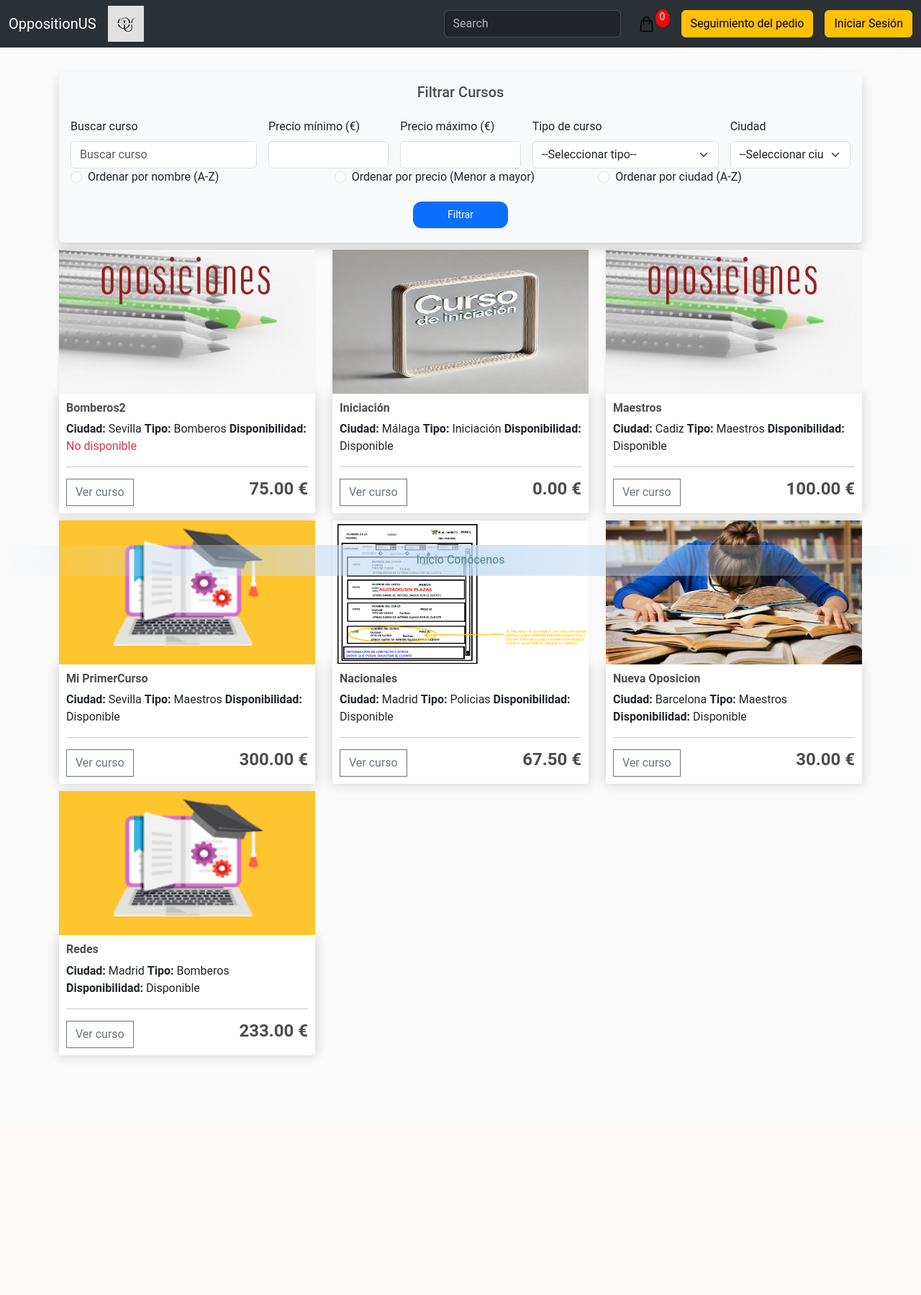
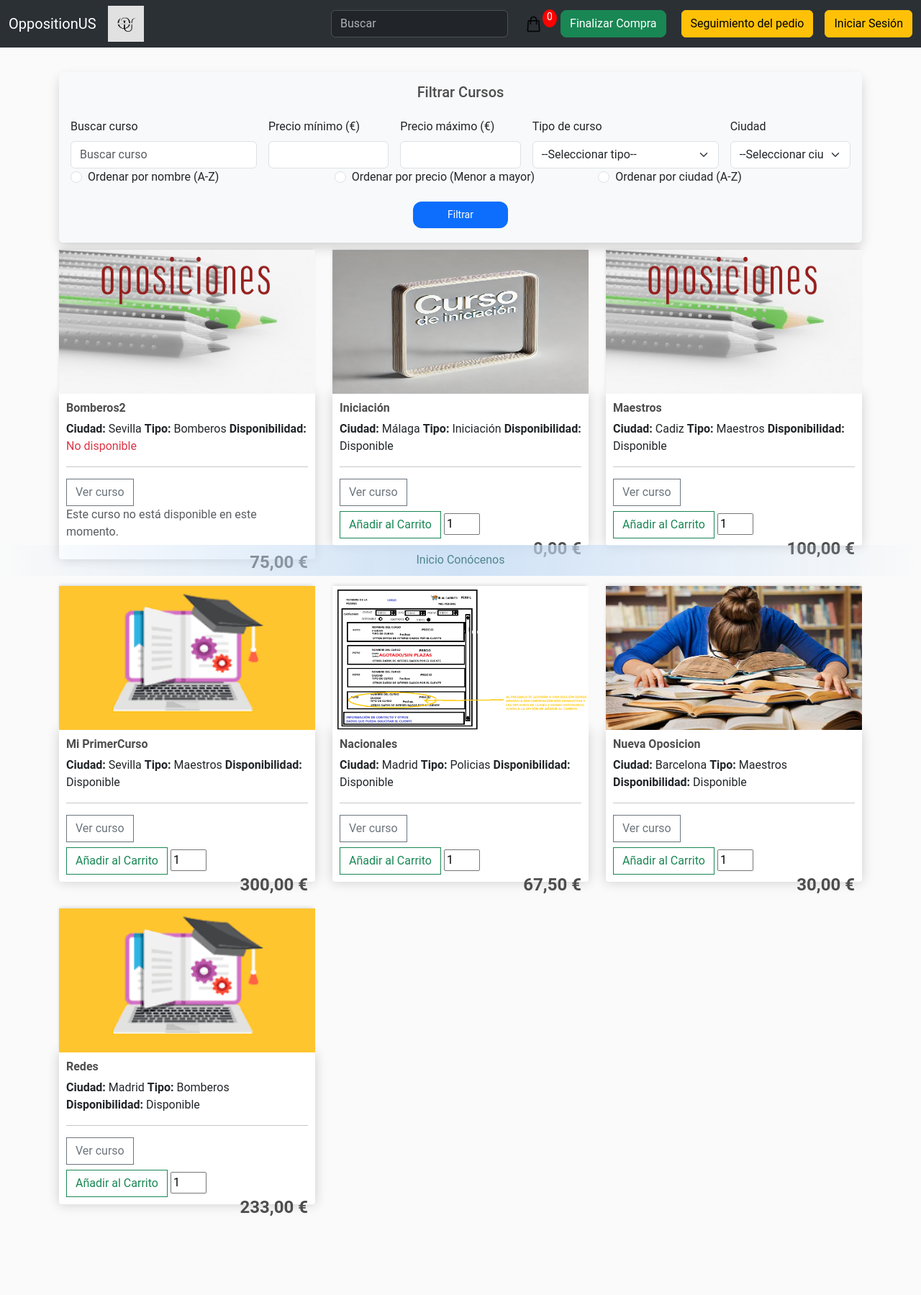
Before and after one commit to Fsolis19/webReservasOposiciones, a Django app: page /store/ in a window 1280 px wide. Shown: the whole page at 72% size. Before the commit the page ends 1474 px from the top, so only its background shows below. Run offline with Django 4.2, Linux system fonts and the light colour scheme; data comes from the database, SQL or seed files in the repository; both versions use the stored data as it was after the commit.

Commit message:
Pagao en tres pasos

```diff
--- a/static/js/cart.js
+++ b/static/js/cart.js
@@ -68,7 +68,6 @@
             if (cart[id].quantity <= 0){
                 delete cart[id]
             }
-            console.log(cart)
             document.cookie = 'cart=' + JSON.stringify(cart) + ";domain=;path=/"
             window.location.reload()
         }
--- a/store/templates/store/checkout.html
+++ b/store/templates/store/checkout.html
@@ -118,7 +118,7 @@
 
      <div class="col-lg-6">
           <div class="box-element">
-               <a  class="btn btn-outline-dark" href="{% url 'cart' %}">&#x2190; Back to Cart</a>
+               <a  class="btn btn-outline-dark" href="{% url 'cart' %}">&#x2190; Volver al carrito</a>
                <hr>
                <h3>Resumen del pedido</h3>
                <hr>
--- a/store/templates/store/main.html
+++ b/store/templates/store/main.html
@@ -47,8 +47,8 @@
             <div class="collapse navbar-collapse" id="navbarSupportedContent">
               <ul class="navbar-nav me-auto mb-2 mb-lg-0">
               </ul>
-              <form class="d-flex" action="/" method="get" role="search">
-                <input class="form-control me-2" type="search" placeholder="Search" aria-label="Search" name="q">
+              <form class="d-flex" action="/store" method="get" role="search">
+                <input class="form-control me-2" type="search" placeholder="Buscar" aria-label="Search" name="q">
               </form>
               {% if customer.admin == True %}
               <!-- Botón para acceder a clientes -->
@@ -60,8 +60,9 @@
               <a href="{% url 'cart' %}">
                   <img id="cart-icon" src="{% static 'images/cart.png' %}">
               </a>
+              <p id="cart-total">{{ cartItems }}</p>
               <!-- Icono carrito -->
-              <p id="cart-total">{{ cartItems }}</p>
+              <a  style="float:right; margin:5px;" class="btn btn-success rounded-3" href="{% url 'checkout' %}">Finalizar Compra</a>
               <a href="{% url 'track_orders' %}" class="btn btn-warning ms-lg-3 rounded-2">Seguimiento del pedio</a>
               {% if not user.is_authenticated %}
                   <a href="{% url 'login' %}"class="btn btn-warning ms-lg-3 rounded-2">Iniciar Sesión</a>
--- a/store/templates/store/store.html
+++ b/store/templates/store/store.html
@@ -141,6 +141,15 @@
                     <a href="{% url 'delete_course' course.id %}">
                         <button class="btn btn-outline-secondary btn-sm add-btn" style="padding: 5px 10px; font-size: 12px;">Borrar curso</button>
                     </a>
+                {% else %}
+                    {% if course.is_available %}
+                        <div style="flex-direction: column;">
+                            <button data-course="{{ course.id }}" data-action="add" data-quantity="1" class="btn btn-outline-success add-btn update-cart">Añadir al Carrito</button>
+                            <input class="quantity-input" type="number" value="1" min="1" style="width: 50px; margin-top: 10px" data-course="{{ course.id }}">
+                        </div>
+                    {% else %}
+                        <p class="text-muted">Este curso no está disponible en este momento.</p>
+                    {% endif %}
                 {% endif %}
 
                 <h4 style="display: inline-block; float: right;"><strong>
@@ -150,4 +159,27 @@
         </div>
     {% endfor %}
 </div>
+
+<script type="text/javascript" src="{% static 'js/course.js' %}"></script>
+<script type="text/javascript" src="{% static 'js/cart.js' %}"></script>
+<script>
+    document.querySelectorAll('.quantity-input').forEach(input => {
+        input.addEventListener('input', function (e) {
+            const courseId = e.target.dataset.course; // Obtén el ID del curso
+            const addBtn = document.querySelector(`.update-cart[data-course="${courseId}"]`);
+            if (addBtn) {
+                addBtn.dataset.quantity = e.target.value; // Actualiza dinámicamente el atributo data-quantity
+            }
+        });
+    });
+
+    // Establece el valor inicial para todos los campos de cantidad al cargar la página
+    window.onload = function () {
+        document.querySelectorAll('.quantity-input').forEach(input => {
+            input.value = 1;
+        });
+    };
+
+</script>
+
 {% endblock content %}
--- a/store/utils.py
+++ b/store/utils.py
@@ -21,7 +21,6 @@
             order['get_cart_items'] += int(cart[i]['quantity'])
 
             item  = {}
-            print(course)
             item['name'] = course.name
             item['img'] = course.image.url
             item['price'] = course.price
--- a/store/views.py
+++ b/store/views.py
@@ -89,16 +89,6 @@
         'sort_order': sort_order,  # Pasa el valor de la opción seleccionada
     }
     return render(request, 'store/store.html', context)
-
-def showcase(request):
-    courses_preview = Course.objects.order_by('-id')[:5]
-
-    context = {
-        'courses_preview': courses_preview,
-    }
-
-    return render(request, 'store/preview.html', context)
-
 
 def showcase(request):
     courses_preview = Course.objects.order_by('-id')[:5]
```
Also changed, not shown: OppositionUS/settings.py (+5 -6 lines), store/templates/store/preview.html (+39 -5 lines), db.sqlite3.
